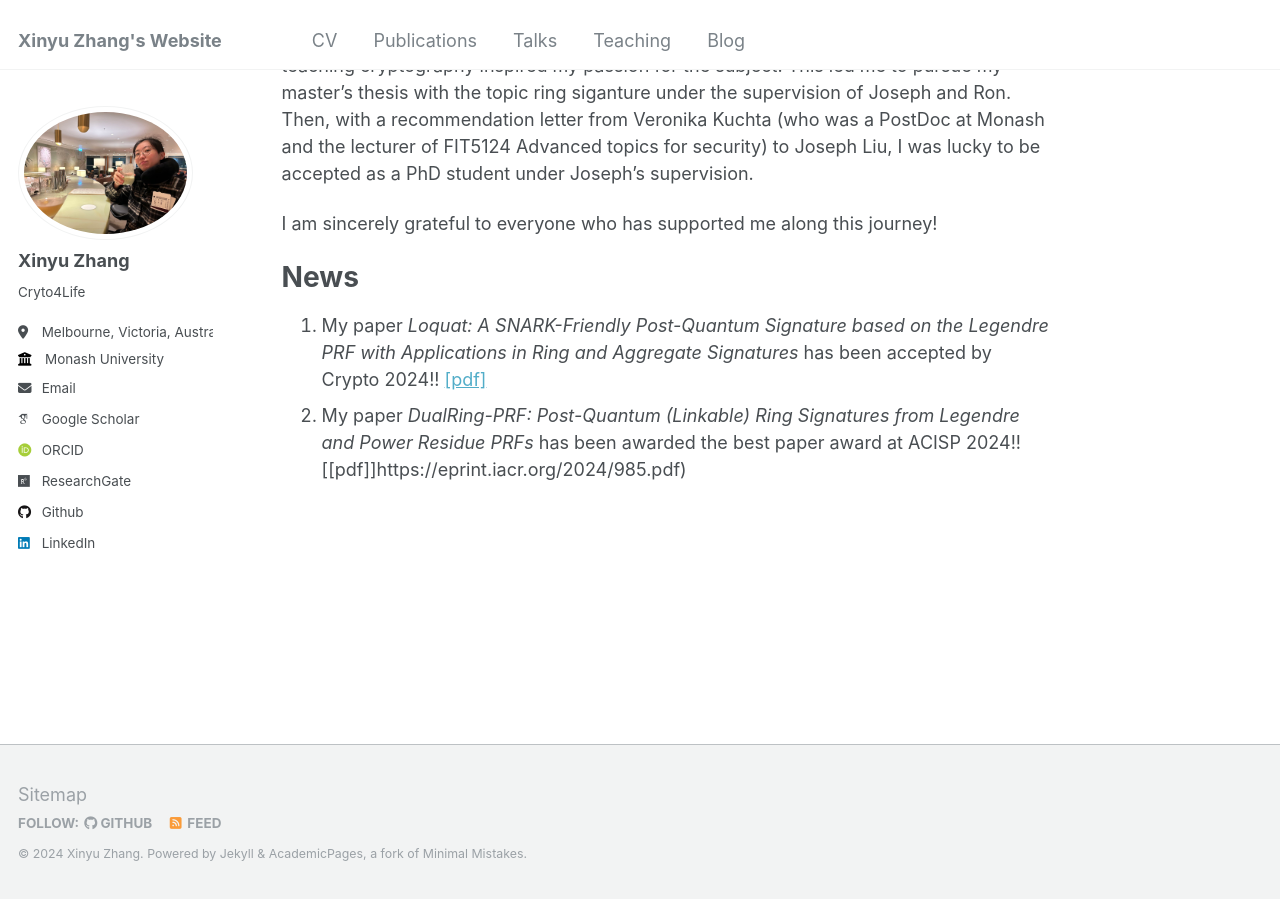
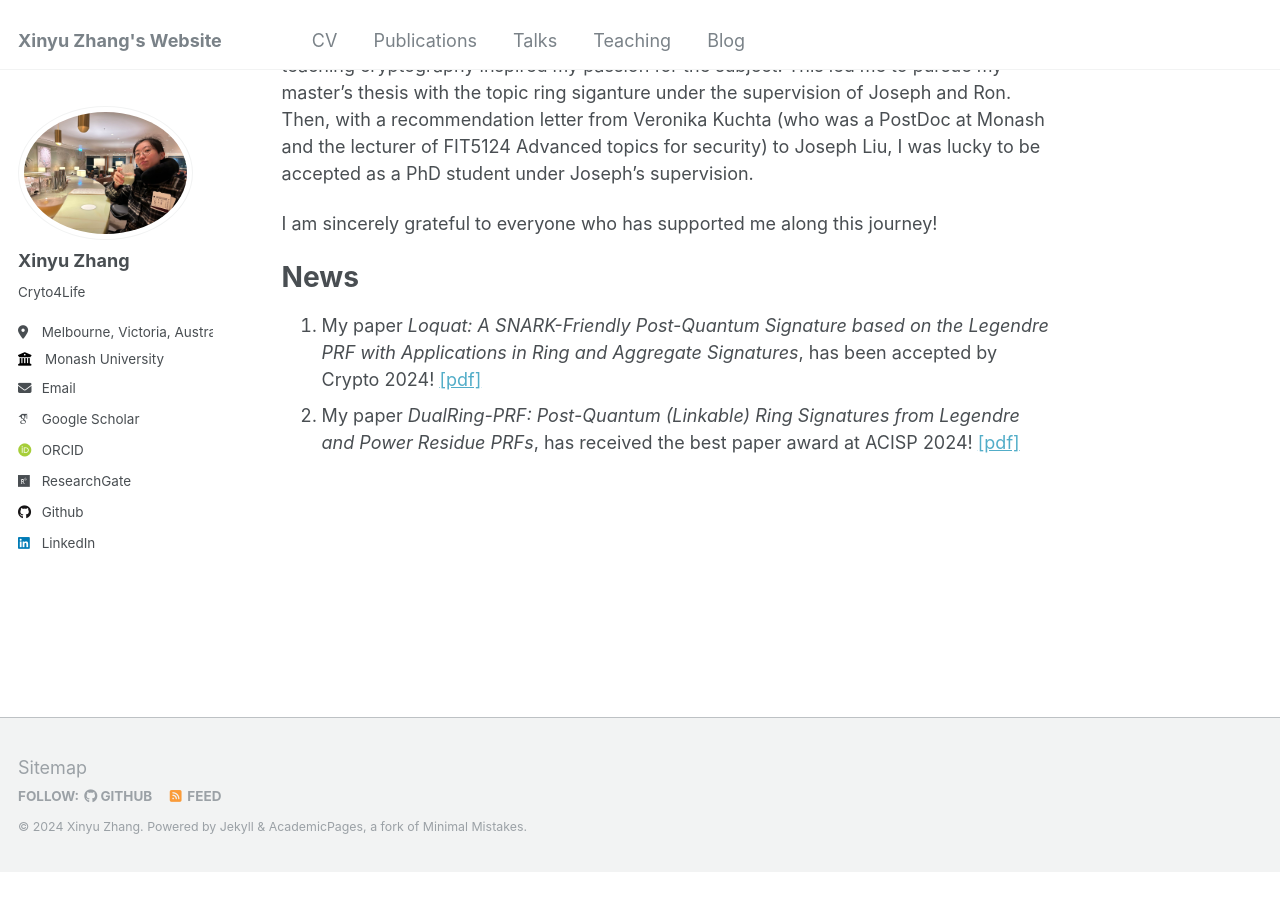
Before and after one commit to cryptome-xyz/cryptome-xyz.github.io, a Jekyll site: the page built from _pages/about.md, in a window 1280 px wide and 900 px high, scrolled down 542 px. Built offline with Jekyll 4.4.1, drawn with Linux system fonts in a browser that asks for light colours; some web fonts are replaced; after the commit the page ends 1415 px from its top, so only the background shows below that.

Commit message:
Update about.md

```diff
--- a/_pages/about.md
+++ b/_pages/about.md
@@ -19,5 +19,5 @@ I am sincerely grateful to everyone who has supported me along this journey!
 
 News
 ======
-1. My paper _Loquat: A SNARK-Friendly Post-Quantum Signature based on the Legendre PRF with Applications in Ring and Aggregate Signatures_ has been accepted by Crypto 2024!! [[pdf]](https://eprint.iacr.org/2024/868.pdf)
-2. My paper _DualRing-PRF: Post-Quantum (Linkable) Ring Signatures from Legendre and Power Residue PRFs_ has been awarded the best paper award at ACISP 2024!! [[pdf]]https://eprint.iacr.org/2024/985.pdf)
+1. My paper _Loquat: A SNARK-Friendly Post-Quantum Signature based on the Legendre PRF with Applications in Ring and Aggregate Signatures_, has been accepted by Crypto 2024! [[pdf]](https://eprint.iacr.org/2024/868.pdf)
+2. My paper _DualRing-PRF: Post-Quantum (Linkable) Ring Signatures from Legendre and Power Residue PRFs_, has received the best paper award at ACISP 2024! [[pdf]](https://eprint.iacr.org/2024/985.pdf)
```
